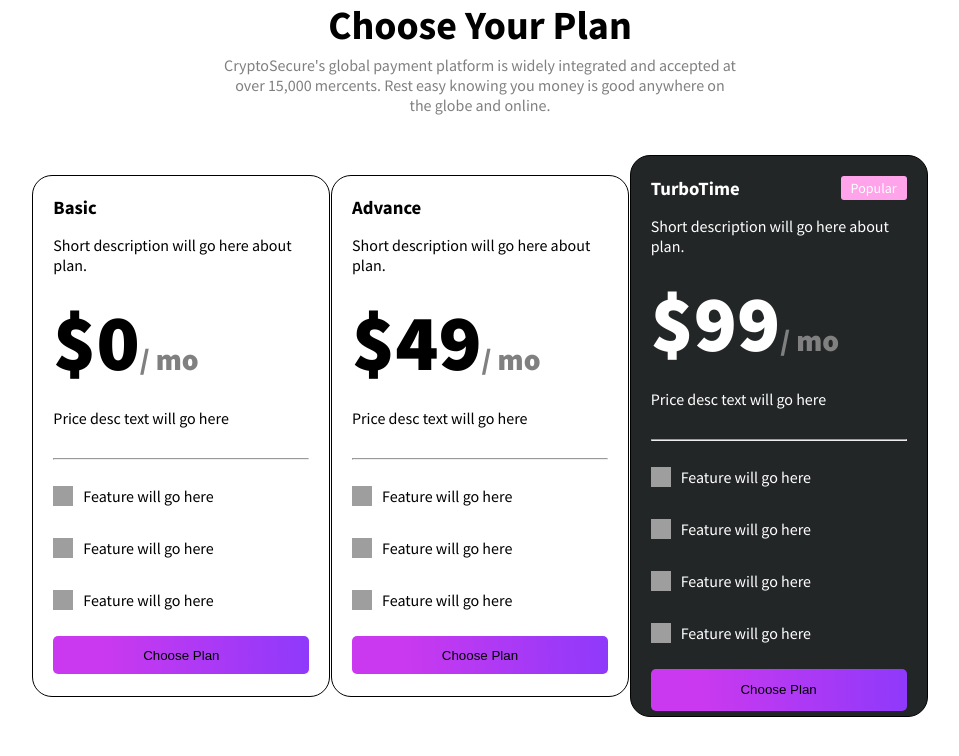
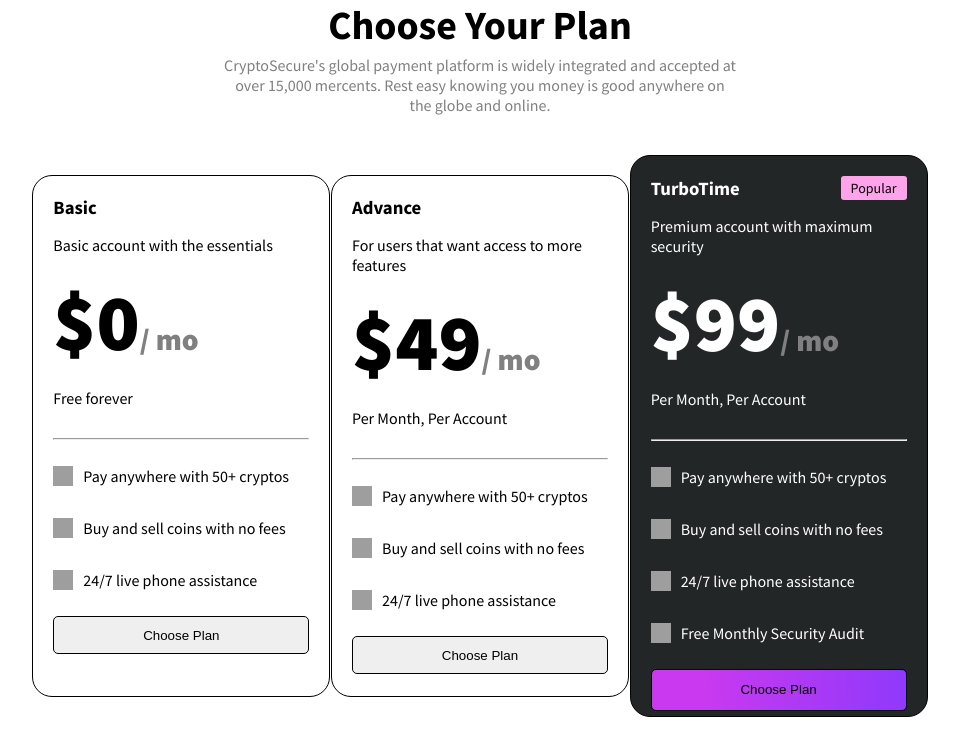
Before and after one commit to Nicolas3-G/CryptoSecure, a Next.js app: page /components/shared/PlansSection/PlansSection in a window 1280 px wide. Shown: the top 756 px of the page, without its empty margins (160-1119 px from the left). Built offline with nearby package versions, Linux system fonts and the light colour scheme; grey boxes are pictures that could not be loaded.

Commit message:
Updated plans section

```diff
--- a/src/pages/components/shared/PlansSection/PlansSection.js
+++ b/src/pages/components/shared/PlansSection/PlansSection.js
@@ -3,9 +3,9 @@
 
 const PlansSection = () => {
     const cardArray = [
-        { title: "Basic", highlighted: false, price: "$0" },
-        { title: "Advance", highlighted: false, price: "$49" },
-        { title: "TurboTime", highlighted: true, price: "$99" },
+        { title: "Basic", highlighted: false, price: "$0", priceText:"Free forever", desc: "Basic account with the essentials" },
+        { title: "Advance", highlighted: false, price: "$49", priceText:"Per Month, Per Account", desc: "For users that want access to more features" },
+        { title: "TurboTime", highlighted: true, price: "$99", priceText:"Per Month, Per Account", desc: "Premium account with maximum security" },
     ]
 
     const cards = cardArray.map((card) => {
@@ -15,31 +15,31 @@
                     <h3 className={styles["card-title"]}>{card.title}</h3>
                     {card.highlighted && <div className={styles["popular-badge"]}>Popular</div>}
                 </div>
-                <p>Short description will go here about plan.</p>
+                <p>{card.desc}</p>
                 <div className={styles["price-holder"]}>
                     <span className={styles.price}>{card.price}</span>
                     <span className={styles["month-text"]}>/ mo</span>
                 </div>
-                <p>Price desc text will go here</p>
+                <p>{card.priceText}</p>
                 <hr style={{ color: "rgba(227, 226, 226, 0.28)", margin: "30px 0 10px 0" }}></hr>
                 <div className={styles["feature-holder"]}>
                     <img src="check-icon-2.png" className={styles["feature-icon"]} />
-                    <p>Feature will go here</p>
+                    <p>Pay anywhere with 50+ cryptos</p>
                 </div>
                 <div className={styles["feature-holder"]}>
                     <img src="check-icon-2.png" className={styles["feature-icon"]} />
-                    <p>Feature will go here</p>
+                    <p>Buy and sell coins with no fees</p>
                 </div>
                 <div className={styles["feature-holder"]}>
                     <img src="check-icon-2.png" className={styles["feature-icon"]} />
-                    <p>Feature will go here</p>
+                    <p>24/7 live phone assistance</p>
                 </div>
                 {card.highlighted &&
                     <div className={styles["feature-holder"]}>
                         <img src="check-icon-2.png" className={styles["feature-icon"]} />
-                        <p>Feature will go here</p>
+                        <p>Free Monthly Security Audit</p>
                     </div>}
-                <button className={styles.button}>Choose Plan</button>
+                <button className={classNames(styles.button, card.highlighted && styles["highlighted-button"])}>Choose Plan</button>
             </div>
         )
     })
--- a/src/pages/components/shared/PlansSection/PlansSections.module.css
+++ b/src/pages/components/shared/PlansSection/PlansSections.module.css
@@ -52,6 +52,7 @@
     padding: 3px 10px;
     border-radius: 3px;
     font-size: 14px;
+    color: black;
 }
 
 .card-title-holder {
@@ -83,11 +84,15 @@
 }
 
 .button {
-    background: rgb(202,57,239);
-    background: linear-gradient(87deg, rgba(202,57,239,1) 20%, rgba(143,57,251,1) 100%);
-    border: none;
+    background-color: none;
+    border: 1px solid black;
     width: 100%;
     height: 8%;
     border-radius: 5px;
     margin-top: 10px;
 }
+
+.button.highlighted-button {
+    background: rgb(202,57,239);
+    background: linear-gradient(87deg, rgba(202,57,239,1) 20%, rgba(143,57,251,1) 100%);
+}
```
